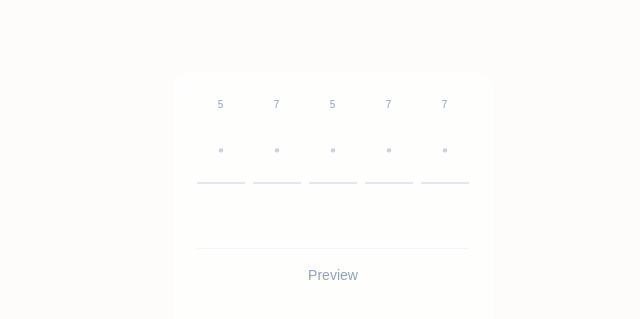
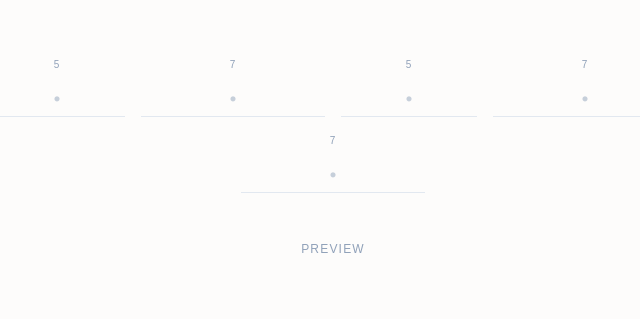
Before and after one commit to 13nosui/misohito, a Next.js app: page / in a window 1280 px wide. Shown: the part 197-516 px from the top of the page, without its empty margins (307-947 px from the left). Built offline with nearby package versions, Linux system fonts and the light colour scheme.

Commit message:
Feat: Add Nakamura Yugo style post animation and editor transition

```diff
--- a/src/components/editor/TankaEditor.tsx
+++ b/src/components/editor/TankaEditor.tsx
@@ -1,18 +1,38 @@
 'use client';
 
-import React from 'react';
+import React, { useState } from 'react';
 import * as Label from '@radix-ui/react-label';
 import { useTankaEditor } from '@/hooks/useTankaEditor';
 import { TankaSections } from '@/types/post';
+import { PostAnimation } from '@/components/post/PostAnimation'; // ←追加
 
 export const TankaEditor = () => {
     const { sections, inputRefs, handleChange, LIMITS } = useTankaEditor();
+    const [isPosted, setIsPosted] = useState(false); // 投稿状態管理
+
+    // 全ての節が埋まっているかチェック
+    const isComplete = Object.keys(LIMITS).every(
+        (key) => sections[key as keyof TankaSections].length === LIMITS[key as keyof TankaSections]
+    );
+
+    const handlePost = () => {
+        if (isComplete) {
+            setIsPosted(true);
+        }
+    };
+
+    // 投稿済みならアニメーションを表示
+    if (isPosted) {
+        return <PostAnimation sections={sections} />;
+    }
 
     return (
-        <div className="flex flex-col gap-8 p-6 max-w-2xl mx-auto bg-white/50 backdrop-blur-sm rounded-xl">
-            <div className="flex gap-2 items-end justify-center">
-                {(Object.keys(LIMITS) as Array<keyof TankaSections>).map((key, index) => (
-                    <div key={key} className="flex flex-col items-center gap-2">
+        <div className="flex flex-col gap-12 p-6 w-full max-w-3xl mx-auto">
+
+            {/* 入力エリア */}
+            <div className="flex flex-wrap gap-4 items-end justify-center">
+                {(Object.keys(LIMITS) as Array<keyof TankaSections>).map((key) => (
+                    <div key={key} className="flex flex-col items-center gap-3">
                         <Label.Root
                             className="text-[10px] text-slate-400 font-medium uppercase tracking-widest"
                             htmlFor={key}
@@ -27,22 +47,41 @@ export const TankaEditor = () => {
                             onChange={(e) => handleChange(e, key)}
                             placeholder="・"
                             className={`
-                w-12 h-16 text-center text-xl font-medium border-b-2 transition-all outline-none
+                text-center text-2xl font-medium border-b transition-all outline-none bg-transparent
                 ${sections[key].length === LIMITS[key]
-                                    ? 'border-slate-900 text-slate-900'
+                                    ? 'border-slate-800 text-slate-900'
                                     : 'border-slate-200 text-slate-400 focus:border-slate-400'}
               `}
+                            style={{
+                                width: `${LIMITS[key] * 1.5 + 1}rem` // 文字数に応じた幅
+                            }}
                         />
                     </div>
                 ))}
             </div>
 
-            {/* プレビューエリア（全角スペース区切り） */}
-            <div className="mt-8 p-4 text-center border-t border-slate-100">
-                <p className="text-sm text-slate-400 mb-2 font-light">Preview</p>
-                <p className="text-lg tracking-wider text-slate-800 break-all">
-                    {Object.values(sections).filter(Boolean).join('　')}
-                </p>
+            {/* プレビュー & アクションエリア */}
+            <div className="flex flex-col items-center gap-8 animate-in fade-in duration-700">
+                <div className="text-center">
+                    <p className="text-xs text-slate-400 mb-4 font-light tracking-widest">PREVIEW</p>
+                    <p className="text-lg tracking-wider text-slate-600 font-serif">
+                        {Object.values(sections).filter(Boolean).join('　')}
+                    </p>
+                </div>
+
+                {/* 投稿ボタン：完了時のみ表示 */}
+                <button
+                    onClick={handlePost}
+                    disabled={!isComplete}
+                    className={`
+            px-8 py-3 rounded-full text-sm font-bold tracking-widest transition-all duration-500
+            ${isComplete
+                            ? 'bg-slate-900 text-white hover:bg-slate-700 translate-y-0 opacity-100'
+                            : 'bg-slate-200 text-slate-400 translate-y-4 opacity-0 cursor-not-allowed'}
+          `}
+                >
+                    詠む
+                </button>
             </div>
         </div>
     );
--- /dev/null
+++ b/src/components/post/PostAnimation.tsx
@@ -0,0 +1,56 @@
+'use client';
+
+import React from 'react';
+import { motion } from 'framer-motion';
+import { TankaSections } from '@/types/post';
+
+interface PostAnimationProps {
+    sections: TankaSections;
+}
+
+export const PostAnimation = ({ sections }: PostAnimationProps) => {
+    const sectionKeys: (keyof TankaSections)[] = ['kami1', 'kami2', 'kami3', 'shimo1', 'shimo2'];
+
+    // 文字ごとのディレイを蓄積して計算するための変数
+    let globalCharIndex = 0;
+
+    return (
+        <div className="flex flex-col items-center justify-center min-h-[50vh]">
+            {/* ここに将来的に「ロゴ」や「物理的な枠」が入るかもしれません。
+        現在はシンプルに文字だけを表示します。
+      */}
+            <div className="flex flex-wrap items-center justify-center max-w-2xl gap-y-6">
+                {sectionKeys.map((key, sIndex) => {
+                    const chars = sections[key].split('');
+
+                    return (
+                        <div key={key} className="flex mr-[1.5em] last:mr-0"> {/* 節ごとの間隔 */}
+                            {chars.map((char, cIndex) => {
+                                // 中村勇吾風リズムの計算
+                                // 文字間は0.05秒と高速、節の間で0.2秒のタメを作る
+                                const delay = globalCharIndex * 0.05 + sIndex * 0.2;
+                                globalCharIndex++;
+
+                                return (
+                                    <motion.span
+                                        key={`${key}-${cIndex}`}
+                                        className="text-3xl md:text-4xl font-medium tracking-tight text-slate-900"
+                                        initial={{ opacity: 0, x: -20, filter: 'blur(10px)' }}
+                                        animate={{ opacity: 1, x: 0, filter: 'blur(0px)' }}
+                                        transition={{
+                                            duration: 0.4,
+                                            delay: delay,
+                                            ease: [0.16, 1, 0.3, 1], // 切れ味鋭いイージング
+                                        }}
+                                    >
+                                        {char}
+                                    </motion.span>
+                                );
+                            })}
+                        </div>
+                    );
+                })}
+            </div>
+        </div>
+    );
+};
```
